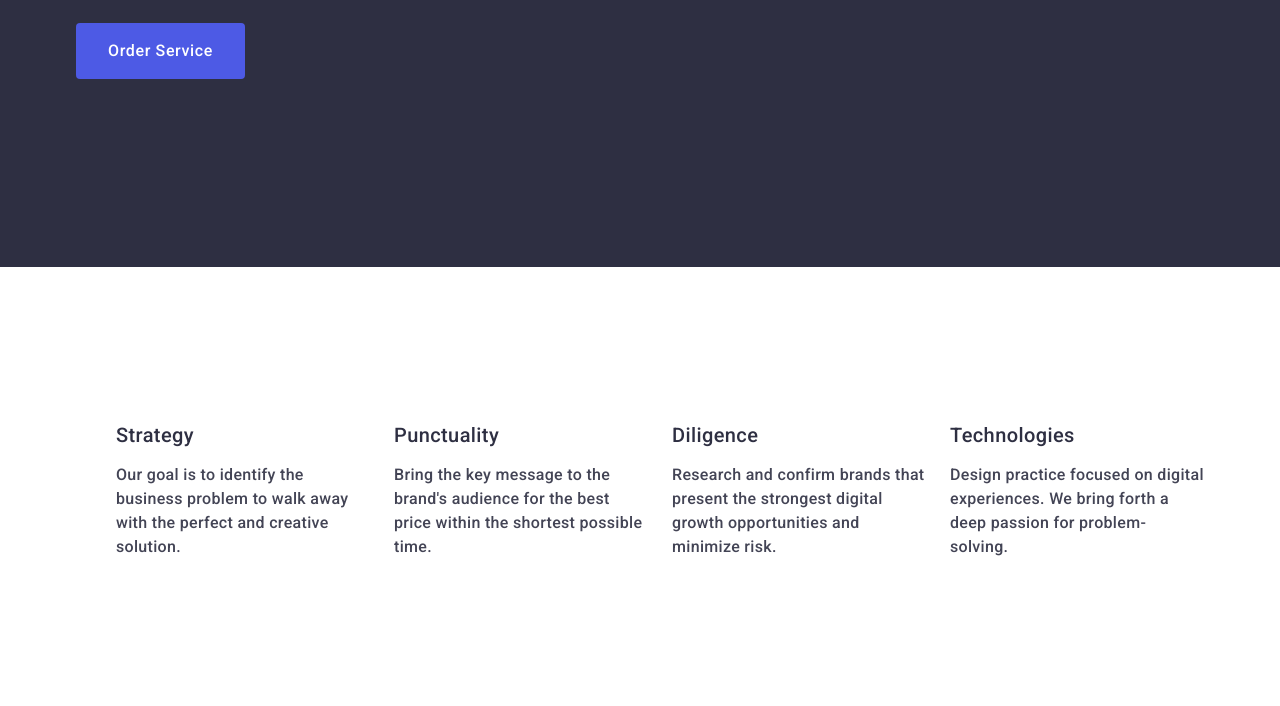
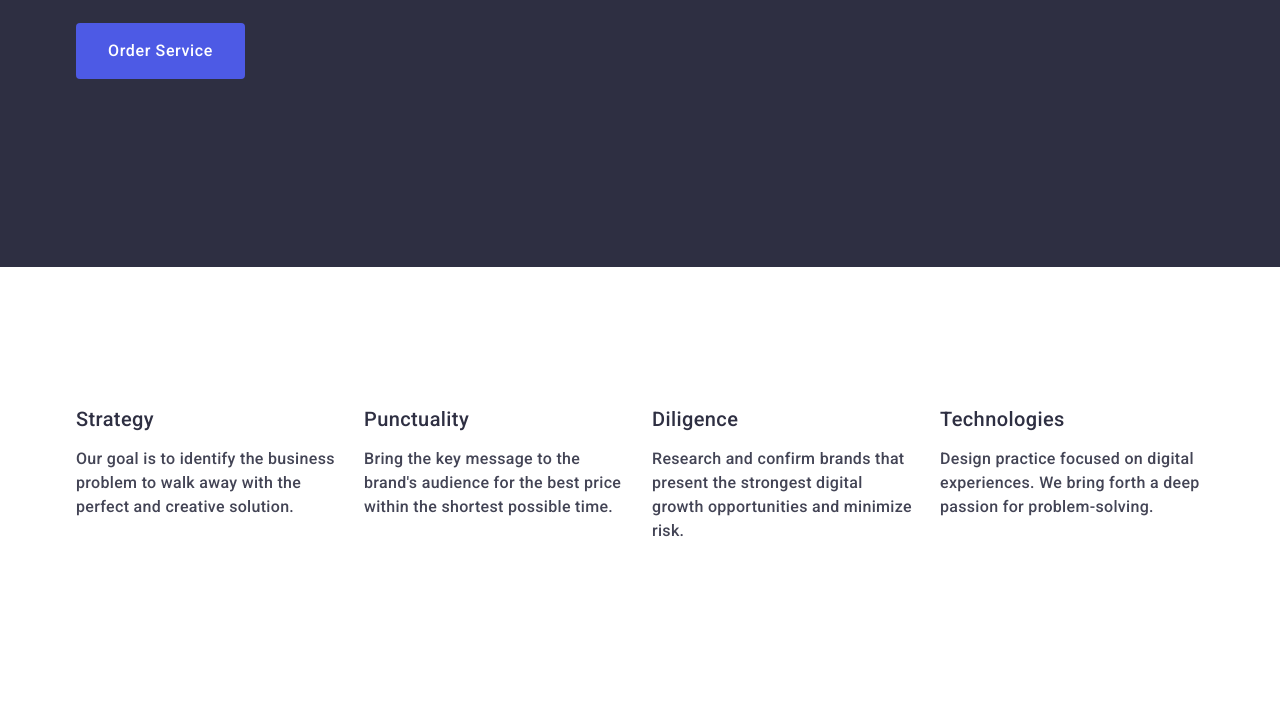
Before and after one commit to AlinaStopina/goit-markup-hw-03, a plain HTML site: page index.html in a window 1280 px wide. Shown: the part 435-1141 px from the top of the page. Drawn offline with nearby package versions, Linux system fonts and the light colour scheme.

Commit message:
commit DZ3 3

```diff
--- a/index.html
+++ b/index.html
@@ -60,7 +60,7 @@
         <div class="container container-section-two">
         <h2 class="visually-hidden">не може бути пустим</h2>
 
-      <ul class="list list-section-two">
+      <ul class="list list-section-two" style="padding: 0%; margin: 0%;">
         <li class="element-section-two">
           <h3 class="section-two-title">Strategy</h3>
           <p class="section-two-paragraf">
```
